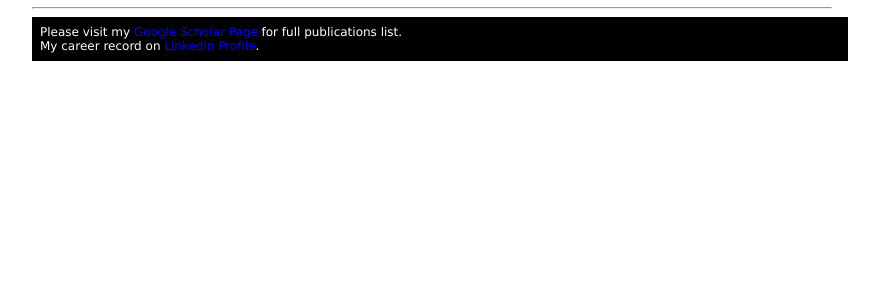
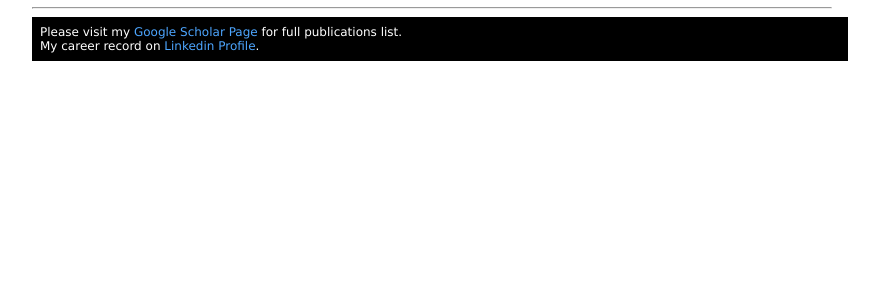
Before and after one commit to haomen/menhao.net, a Jekyll site: the page built from kd2zho.md, in a window 1280 px wide. Shown: the top 300 px of the page, without its empty margins (208-1087 px from the left). Built offline with Jekyll 4.4.1, drawn with Linux system fonts in a browser that asks for light colours.

Commit message:
update color

```diff
--- a/_sass/_research.scss
+++ b/_sass/_research.scss
@@ -42,7 +42,7 @@ h3 {
 }
 
 a {
-    color: blue;
+    color: #4da6ff;
     text-decoration: none;
 }
 
```
